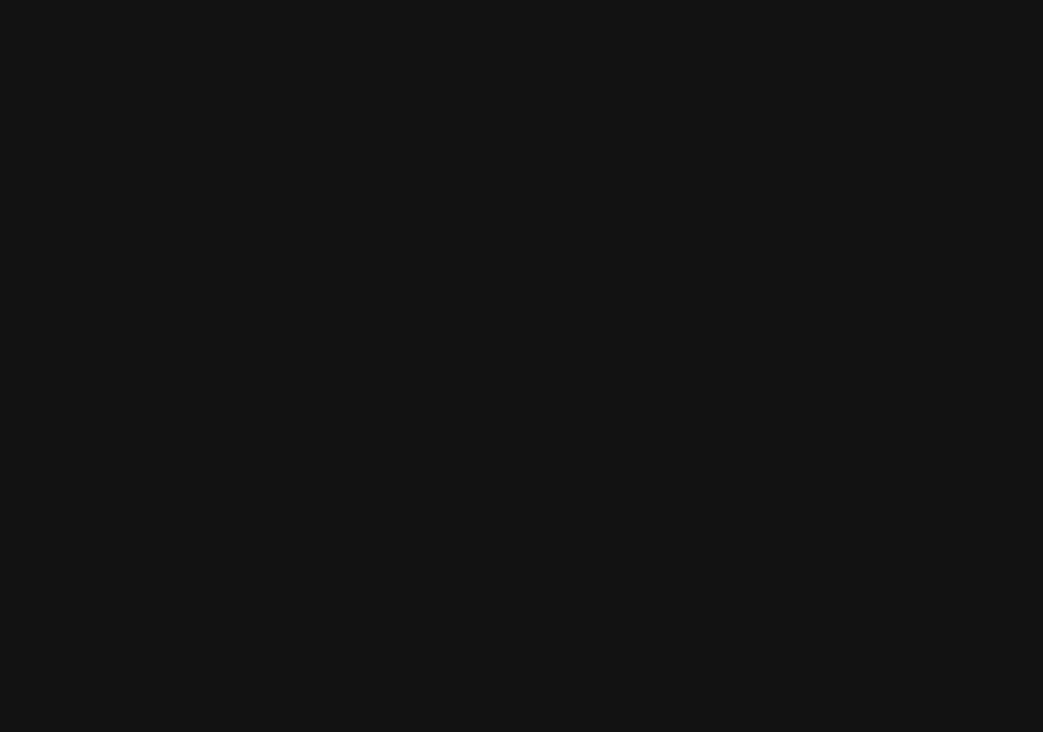
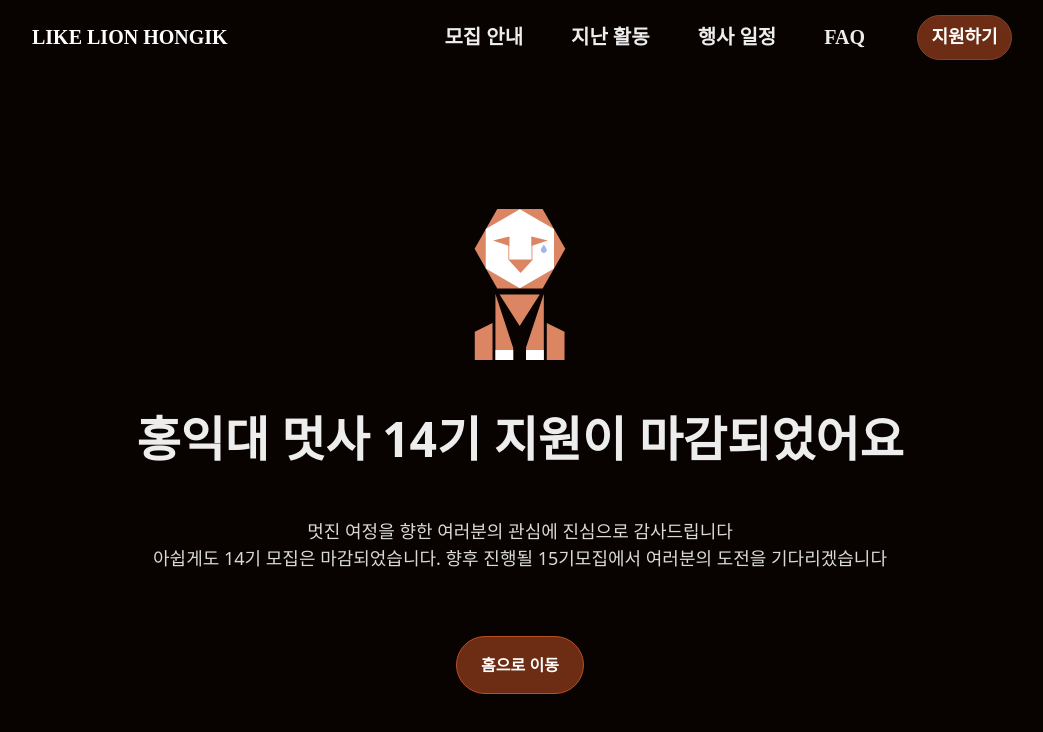
Before and after one commit to likelion-14th-page/likelion-14th-FE, a React (Vite) app: page /apply-end in a window 1280 px wide. Before the commit this address had no page. Shown: the top 732 px of the page, without its empty margins (120-1163 px from the left). Built offline with nearby package versions, Linux system fonts and the light colour scheme.

Commit message:
#17 [UI] 지원마감 페이지 구현

```diff
--- a/src/App.jsx
+++ b/src/App.jsx
@@ -5,6 +5,7 @@ import Home from './pages/Home';
 import Events from "./pages/Events";
 import Archaive from "./pages/Archaive";
 import Recruiting from "./pages/Recruiting";
+import ApplyEnd from "./pages/ApplyEnd";
 
 function App() {
   return (
@@ -16,6 +17,7 @@ function App() {
           <Route path="/events" element={<Events />} />
           <Route path="/archaive" element={<Archaive />} />
           <Route path="/recruiting" element={<Recruiting />} />
+          <Route path="/apply-end" element={<ApplyEnd />} />
         </Route>
 
         {/* 2. 레이아웃이 필요 없는 페이지 (그룹 밖으로 뺌) */}
--- a/src/index.css
+++ b/src/index.css
@@ -173,6 +173,10 @@
     @apply text-[64px] font-bold leading-[120%];
   }
 
+  .title-48-semibold {
+    @apply text-[48px] font-semibold leading-[130%];
+  }
+
   .title-32-semibold {
     @apply text-[32px] font-semibold leading-[130%];
   }
--- /dev/null
+++ b/src/pages/ApplyEnd.jsx
@@ -0,0 +1,39 @@
+import { useNavigate } from 'react-router-dom';
+import cryingLion from '../assets/apply/CryingLion.svg';
+import ButtonApply from '../layout/ButtonApply';
+
+const ApplyEnd = () => {
+  const navigate = useNavigate();
+
+  return (
+    <div className="w-full h-[calc(100vh-200px)] flex flex-col items-center justify-center">
+
+      {/* 1. 로고 영역 */}
+      <img
+        src={cryingLion}
+        alt="likelion logo"
+        className="w-[124px] mb-12"
+      />
+
+      {/* 2. 안내 문구 영역 */}
+      <h1 className="title-48-semibold text-gray-01 mb-12 text-center">
+        홍익대 멋사 14기 지원이 마감되었어요
+      </h1>
+
+      <p className="body-18-regular text-gray-02 text-center mb-16 leading-relaxed">
+        멋진 여정을 향한 여러분의 관심에 진심으로 감사드립니다<br/>아쉽게도 14기 모집은 마감되었습니다. 향후 진행될 15기모집에서 여러분의 도전을 기다리겠습니다
+      </p>
+
+      {/* 3. 홈으로 이동 버튼 */}
+      <button
+        onClick={() => navigate('/')}
+        className="flex justify-center items-center gap-[10px] px-[24px] py-[16px] rounded-[100px] border border-[#BA4E23] bg-[#6C2D14] text-white font-semibold hover:opacity-90 transition-all"
+        >
+        홈으로 이동
+      </button>
+
+    </div>
+  );
+};
+
+export default ApplyEnd;
```
Also changed, not shown: src/assets/apply/CryingLion.svg (added), src/pages/ApplyCheck.jsx (added).
